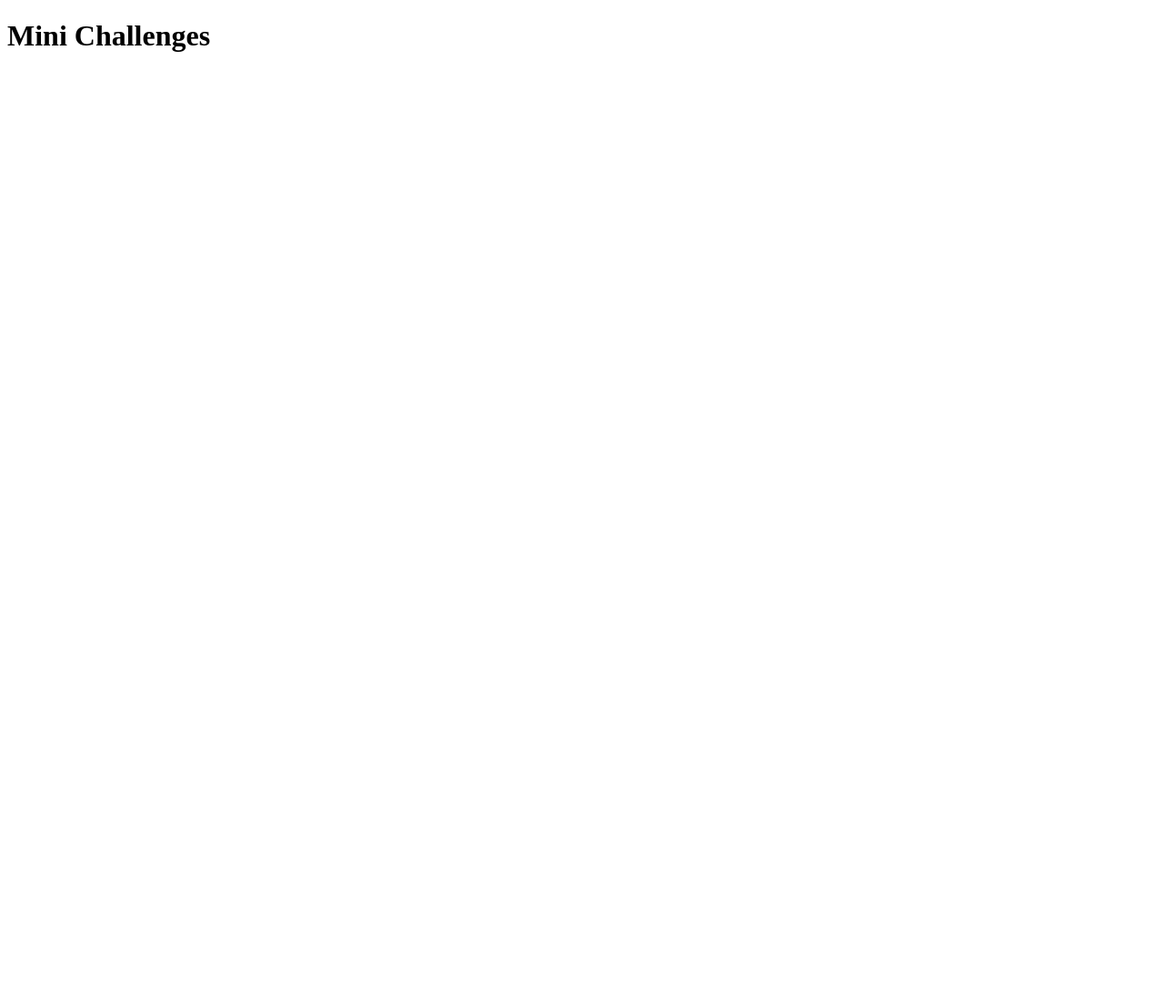
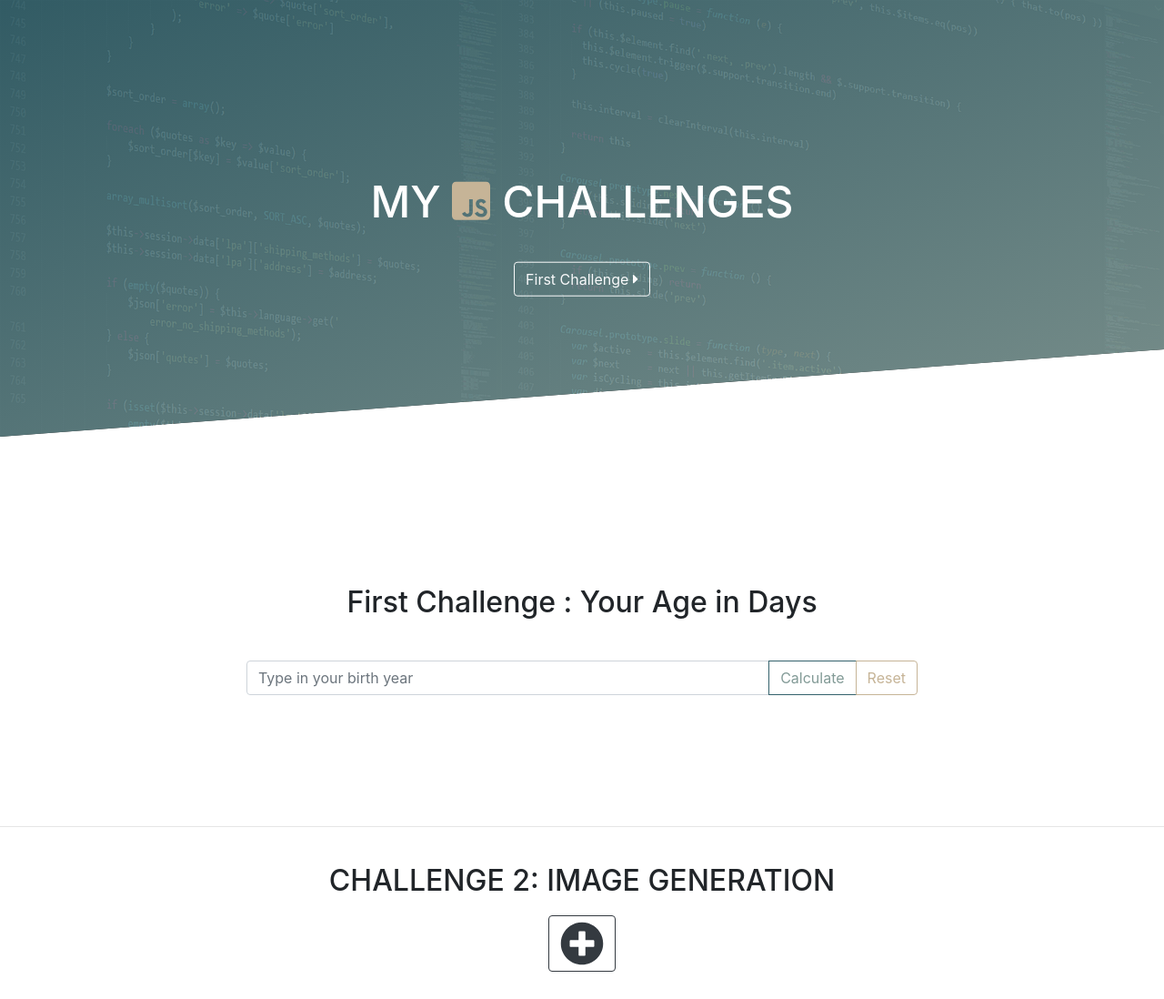
Before and after one commit to nahilnaceri/MiniJSChallenges, a plain HTML site: page index.html in a window 1280 px wide. Shown: the whole page at 91% size. Before the commit the page ends 800 px from the top, so only its background shows below. Drawn offline with nearby package versions, Linux system fonts and the light colour scheme.

Commit message:
added a generate image fonctionality

```diff
--- a/index.html
+++ b/index.html
@@ -5,11 +5,72 @@
     <meta name="viewport" content="width=device-width, initial-scale=1.0">
     <meta http-equiv="X-UA-Compatible" content="ie=edge">
     <title>Fun Mini Challenges</title>
+    <script defer src="https://use.fontawesome.com/releases/v5.15.1/js/all.js"></script>
+
+    <link rel="stylesheet" href="https://cdn.jsdelivr.net/npm/bootstrap@4.5.3/dist/css/bootstrap.min.css" integrity="sha384-TX8t27EcRE3e/ihU7zmQxVncDAy5uIKz4rEkgIXeMed4M0jlfIDPvg6uqKI2xXr2" crossorigin="anonymous">
+    <link rel="stylesheet" href="static/css/style.css">
 </head>
 <body>
-    <h1>
-        Mini Challenges
-    </h1>
 
+    <section id="header">
+        <div class="container-fluid header__container">
+            <div class="row">
+                <!-- <div class="col-md-12">
+                    <img class="header__image" src="https://icons-for-free.com/iconfiles/png/512/javascript+js+node+icon-1320184811019773066.png" alt="">
+                </div> -->
+                <div class="col-md-12">
+                    <h1 class="header__primary-heading">My <i class="fab fa-js-square header__icon"></i> Challenges</h1>
+                </div>
+
+            </div>
+            <a class="btn btn-outline-light" href="#challenge1"> First Challenge <i class="fas fa-caret-right"></i></a>
+
+
+        </div>
+    </section>
+
+
+
+    <section id="challenge1">
+        <div class="challenge container-fluid">
+            <h2 class="challenge__heading"> First Challenge : Your Age in Days</h2>
+
+
+            <div class="input-group">
+                <input id="age" type="text" class="form-control" placeholder="Type in your birth year" aria-label="Recipient's username with two button addons" aria-describedby="button-addon4">
+                <div class="input-group-append" id="button-addon4">
+                  <button id="calc" class="btn btn-outline-success" type="button">Calculate</button>
+                  <button class="btn btn-outline-danger" type="button" onclick="resetValue()">Reset</button>
+                </div>
+
+            </div>
+            <div class="agesCounted">
+                <ul class="list-group" id="list-mate">
+
+
+                </ul>
+            </div>
+
+        </div>
+    </section>
+    <hr>
+    <section id="challenge2">
+
+        <div class="challenge2__header">
+            <h2 class="challenge2__heading">Challenge 2: Image Generation</h2>
+            <button id="generator" class="btn btn-outline-dark"><i class="fas fa-plus-circle challenge2__icon"></i></button>
+        </div>
+
+
+        <div class="challenge2__flex-box">
+
+        </div>
+    </section>
+
+
+
+
+
+    <script src="./static/js/index.js"></script>
 </body>
 </html>
--- /dev/null
+++ b/static/css/style.css
@@ -0,0 +1,186 @@
+
+/*
+
+    primary-color : #34626c
+    secondary-color : #839b97
+    tertiary-color : #cfd3ce
+    fourth-color : #c6b497
+
+*/
+
+
+* {
+    margin: 0;
+    padding: 0;
+    box-sizing: border-box;
+}
+
+
+#header {
+    padding: 3% 10%;
+    height: 60vh;
+    clip-path: polygon(0 0,100% 0 , 100% 80%,0 100%);
+    background-image:
+    linear-gradient(to right bottom ,
+     rgba(52, 98, 108,.9),
+     rgba(131, 155, 151,.9)),url('../images/jscode.png');
+
+    text-align: center;
+    position: relative;
+}
+.header__container {
+    position: absolute;
+    top :50%;
+    left:50%;
+    transform: translate(-50%,-50%);
+}
+.header__icon {
+    color: #c6b497;
+}
+.header__primary-heading {
+    font-size: 3rem;
+    text-transform: uppercase;
+    color: #fff;
+    display:inline-block;
+    margin: 3% 0;
+    /* width: 80%; */
+    /* padding: 0 0; */
+}
+
+.header__image {
+    width: 5rem;
+}
+
+
+
+#challenge1 {
+    padding: 10% 20%;
+    text-align: center;
+}
+
+
+.challenge__heading {
+    font-size: 2rem;
+    padding: 5px;
+    margin: 30px 0;
+    margin-bottom: 40px;
+}
+
+
+
+/* Buttons */
+
+.btn-outline-success {
+    border-color: #34626c;
+    color: #839b97;
+}
+
+.btn-outline-success:hover,
+.btn-outline-success:active{
+    background-color: #34626c;
+    color: #fff;
+    border-color: #839b97;
+}
+.btn-outline-danger {
+    border-color: #c6b497;
+    color: #c6b497;
+}
+
+.btn-outline-danger:hover,
+.btn-outline-danger:active  {
+    background-color: #c6b497;
+    color: #fff;
+    border-color: #cfd3ce;
+}
+
+
+
+
+#challenge2 {
+    text-align: center;
+    width: 75%;
+    margin: 0 auto;
+    transition: all .3s;
+}
+
+.challenge2__flex-box{
+
+    display: flex;
+    flex-wrap: wrap;
+    justify-content: space-around;
+
+    transition:  all .3s;
+}
+.challenge2__flex-box img{
+ padding: 16px;
+ background-color: #c6b497;
+ margin : 15px 0;
+
+
+}
+.challenge2__icon{
+    font-size: 3rem;
+    /* color: #34626c; */
+
+   }
+
+.challenge2__image {
+    animation-name: animatein;
+    animation-duration: 1s;
+    /* border: 1px solid #c6b497; */
+    transition: all .3s;
+    border-radius: 10px;
+    box-shadow: 0 1rem 2rem rgba(0,0,0,.5);
+
+
+
+}
+.challenge2__heading {
+    font-size: 2rem;
+    text-transform: uppercase;
+    padding: 10px;
+
+
+
+}
+
+.challenge2__image:hover {
+    transform: scale(1.1);
+
+
+
+}
+
+.challenge2__header{
+    margin: 20px 0;
+    padding: 10px;
+}
+
+
+@keyframes animatein {
+    0%{
+        border: none;
+        opacity:0;
+        transform: translateY(-5px) scale(1.5);
+    }
+    80%{
+        opacity: 1;
+        transform: translateY(5px) scale(1.5);
+    }
+    100%{
+        border: 1px solid #c6b497;
+        opacity: 1;
+        transform: translateY(0) scale(1);
+    }
+}
+
+@media screen  and (max-width : 600px) {
+    .input-group-append {
+        display: block;
+        width: 100%;
+        margin: 20px;
+    }
+    .input-group-append button:not(:last-child) {
+        margin-right: 20px;
+    }
+}
--- /dev/null
+++ b/static/js/index.js
@@ -0,0 +1,33 @@
+// challenge 1 : Your Age in Days
+
+
+var calcButton = document.getElementById("calc");
+
+calcButton.addEventListener("click", ()=> {
+    var birthYear  = document.getElementById("age");
+    var ageInDayss = (2020-birthYear.value) * 365;
+    var li = document.createElement('li');
+    li.innerHTML = `If you are born on ${birthYear.value} then You are ${ageInDayss} old in days`;
+    li.classList.add('list-group-item');
+
+    document.getElementsByClassName('list-group')[0].appendChild(li);
+    birthYear.value = "";
+    console.log(ageInDayss);
+});
+
+function resetValue() {
+    var birthYear  = document.getElementById("age");
+    birthYear.value = "";
+    var agesList = document.getElementById("list-mate");
+    agesList.innerHTML = "";
+
+
+}
+
+document.querySelector("#generator").addEventListener("click",()=>{
+    var img = document.createElement("img");
+    var randInt = Math.floor(Math.random() * 100);
+    img.setAttribute("src",`https://picsum.photos/300/300?random=${randInt}`);
+    img.classList.add("challenge2__image");
+    document.getElementsByClassName('challenge2__flex-box')[0].prepend(img);
+});
```
Also changed, not shown: static/images/jscode.png (added).
